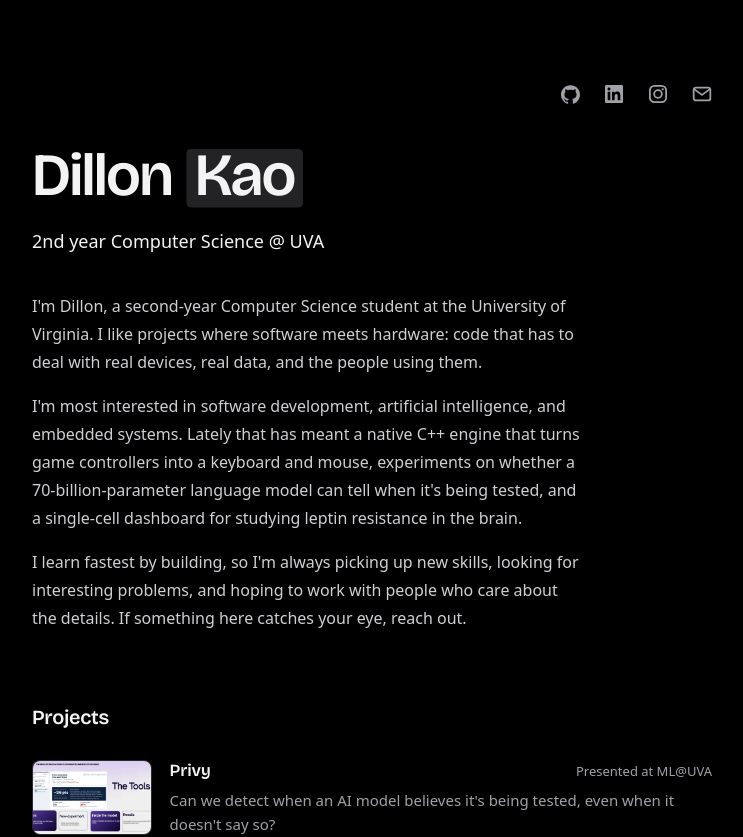
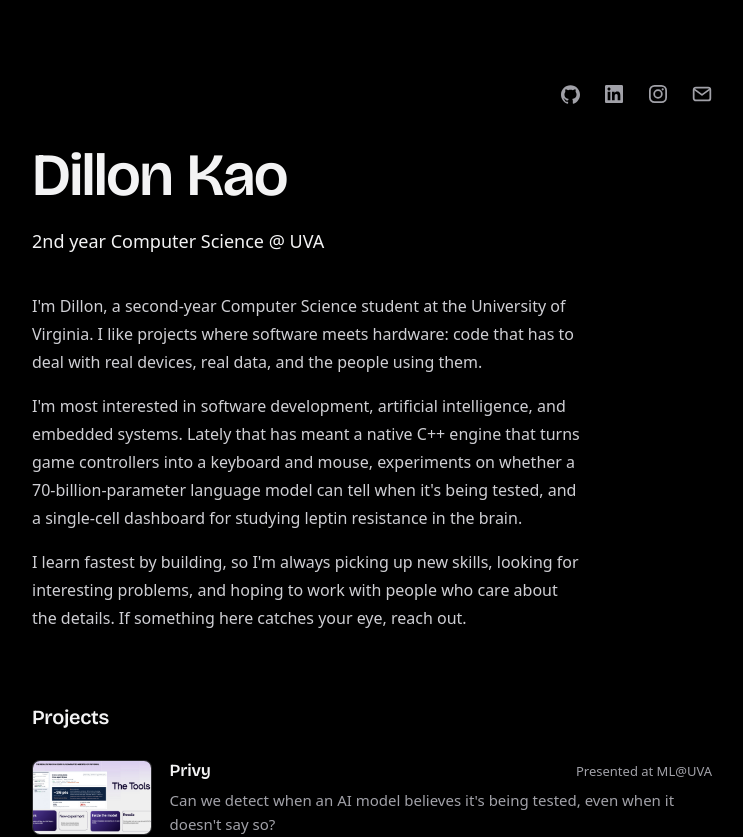
Before and after one commit to dcow12/dillon-kao-site, a Next.js app: page / in a window 1280 px wide. Shown: the top 837 px of the page, without its empty margins (268-1011 px from the left). Built offline with nearby package versions, Linux system fonts and the light colour scheme.

Commit message:
Remove box around Kao; animate every letter of the name

```diff
--- a/app/globals.css
+++ b/app/globals.css
@@ -251,7 +251,7 @@ button {
   letter-spacing: -0.03em;
 }
 
-.name-first {
+.name-word {
   display: inline-flex;
   padding-bottom: 0.08em;
   clip-path: inset(-0.4em -0.3em 0 -0.3em);
@@ -275,29 +275,6 @@ button {
     transform: translateY(0.055em) scaleY(0.955);
     transition: transform 110ms var(--ease-out);
   }
-}
-
-.name-last {
-  position: relative;
-  isolation: isolate;
-  display: inline-block;
-  padding: 0 0.14em;
-  clip-path: inset(0 round 0.08em);
-}
-
-.name-last::before {
-  content: "";
-  position: absolute;
-  inset: 0.08em 0 0;
-  z-index: -1;
-  border-radius: 0.08em;
-  background: var(--mark);
-  animation: wipe 750ms var(--ease-out) 430ms backwards;
-}
-
-.name-last-text {
-  display: inline-block;
-  animation: rise 900ms var(--ease-out) 640ms backwards;
 }
 
 .tagline {
--- a/components/Name.tsx
+++ b/components/Name.tsx
@@ -1,24 +1,25 @@
 import type { CSSProperties } from "react";
 
-// The big serif name. Each letter of the first name rises through a baseline mask
-// on load and dips like a piano key on hover; the last name gets a highlighter box.
+// The big name. Every letter rises through a baseline mask on load and
+// dips like a piano key on hover.
 
 export function Name({ first, last }: { first: string; last: string }) {
+  const words = [first, last];
+  let n = 0;
   return (
     <h1 className="name">
       <span className="sr-only">
         {first} {last}
       </span>
-      <span className="name-first" aria-hidden="true">
-        {Array.from(first).map((ch, i) => (
-          <span className="ltr" key={i} style={{ "--i": i } as CSSProperties}>
-            <span className="ltr-in">{ch}</span>
-          </span>
-        ))}
-      </span>
-      <span className="name-last" aria-hidden="true">
-        <span className="name-last-text">{last}</span>
-      </span>
+      {words.map((word) => (
+        <span className="name-word" aria-hidden="true" key={word}>
+          {Array.from(word).map((ch, i) => (
+            <span className="ltr" key={i} style={{ "--i": n++ } as CSSProperties}>
+              <span className="ltr-in">{ch}</span>
+            </span>
+          ))}
+        </span>
+      ))}
     </h1>
   );
 }
```
